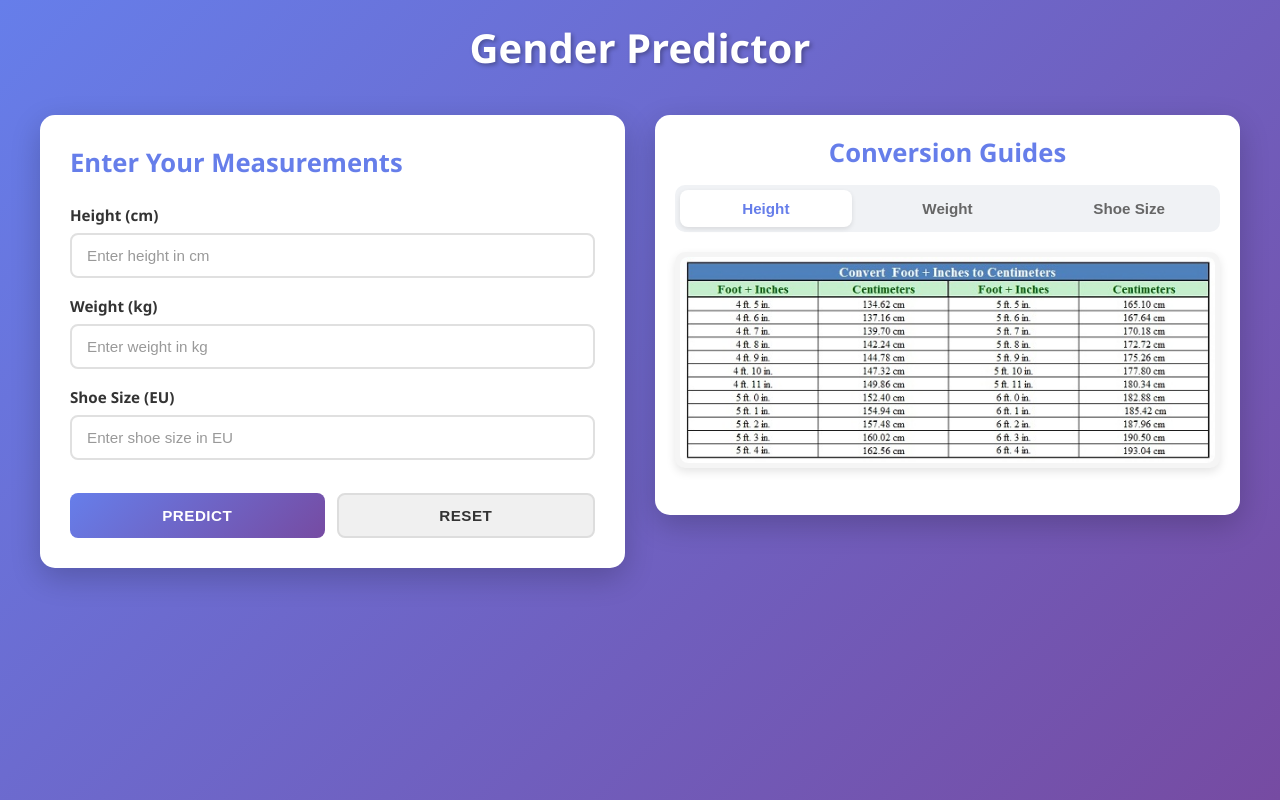
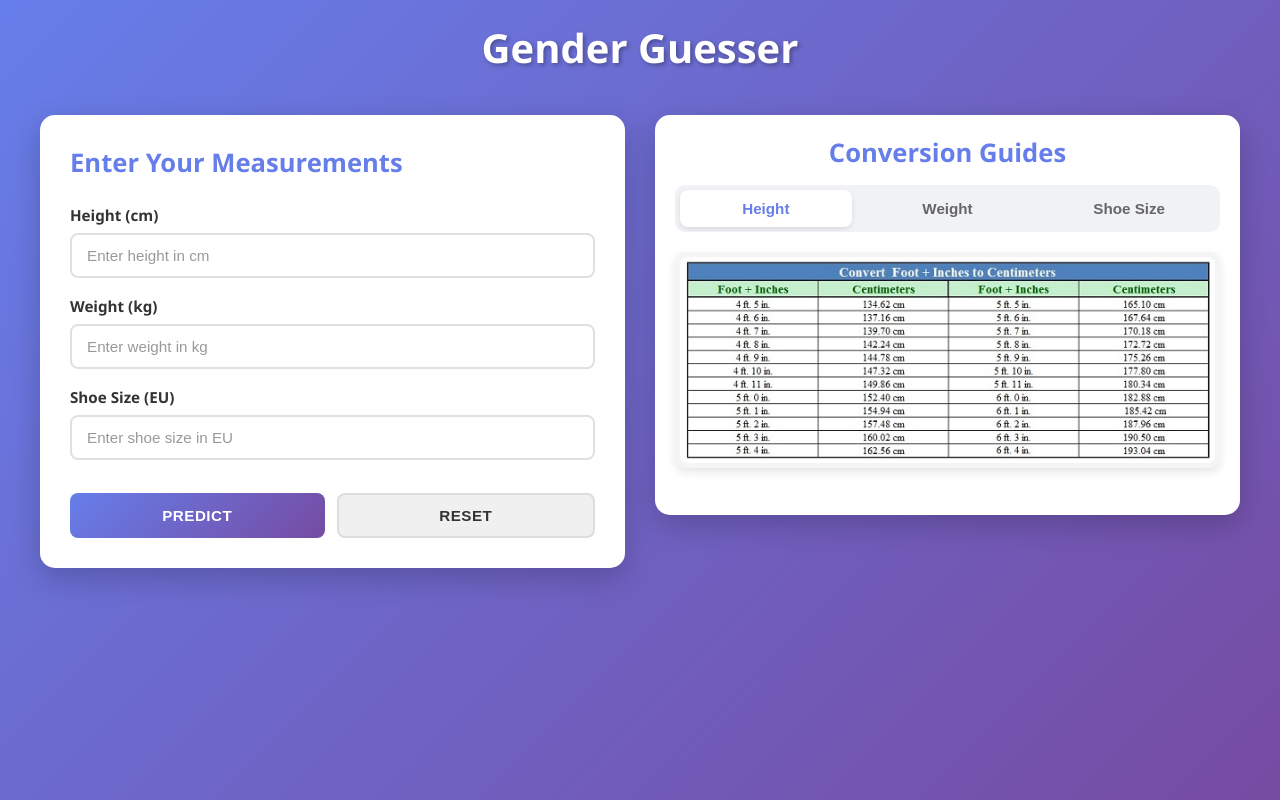
Before and after one commit to Zach-Adolphsen/GenderClassifierWebApp, a React (Create React App) app in the folder frontend/: page / in a window 1280 px wide. Built offline with nearby package versions, Linux system fonts and the light colour scheme.

Commit message:
Rename header from 'Gender Predictor' to 'Gender Guesser'

```diff
--- a/frontend/src/App.js
+++ b/frontend/src/App.js
@@ -89,7 +89,7 @@ function App() {
     <div className="App">
 
       <header className="app-header">
-        <h1>Gender Predictor</h1>
+        <h1>Gender Guesser</h1>
       </header>
 
       <div className="container">
```
